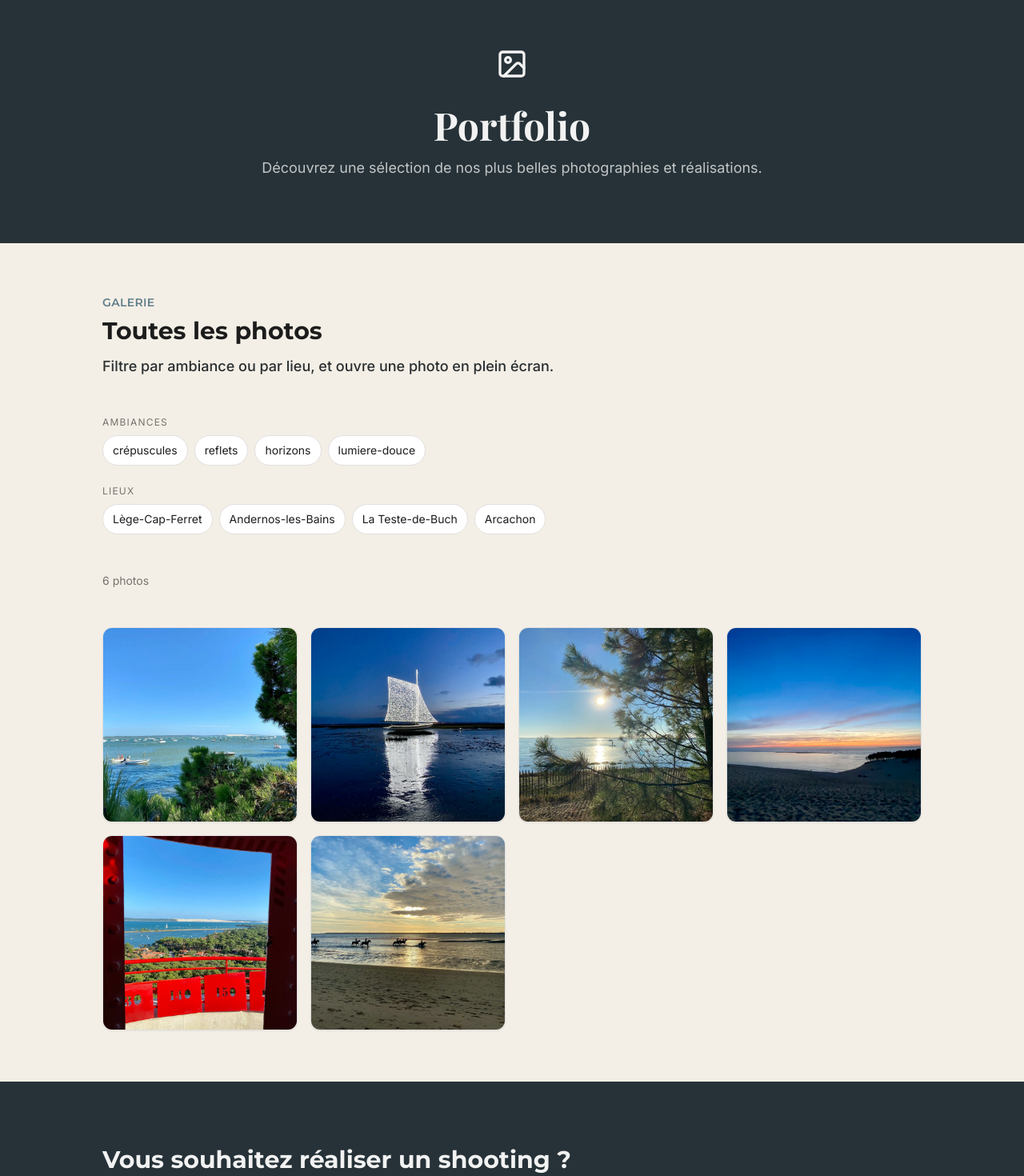
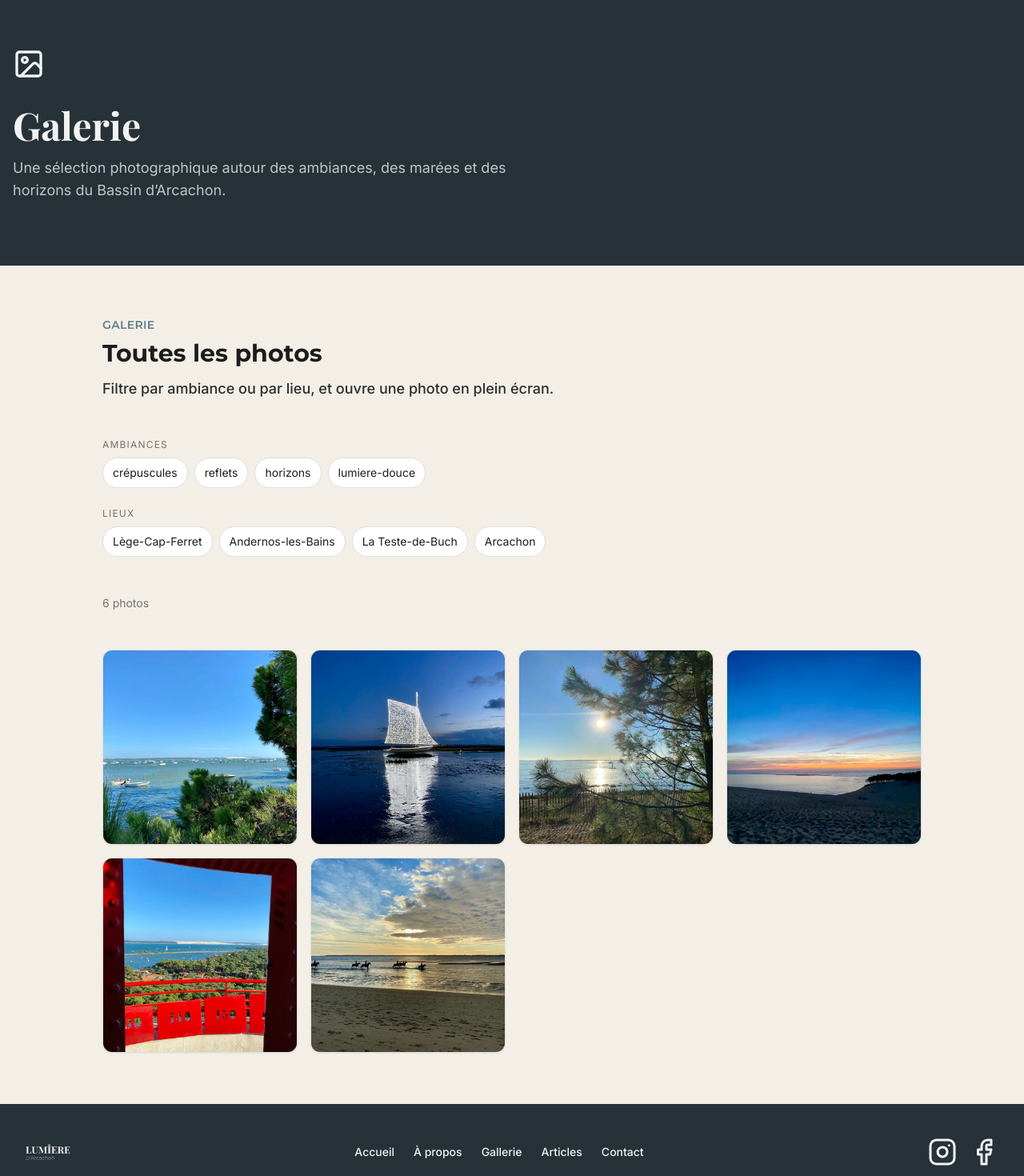
Before and after one commit to julienlisita/lumieredarcachon, a Next.js app: page /gallery in a window 1280 px wide. Shown: the part 100-1570 px from the top of the page at 80% size. Built offline with nearby package versions, Linux system fonts and the light colour scheme; a web font is replaced by a local one.

Commit message:
refactor(gallery): remove CTA and update page hero content

```diff
--- a/src/components/pages/Gallery.tsx
+++ b/src/components/pages/Gallery.tsx
@@ -3,7 +3,6 @@
 import { Image as ImageIcon } from 'lucide-react';
 import PageHero from '../patterns/PageHero';
 import GallerySection from '../gallery/GallerySection';
-import Cta from '../patterns/Cta';
 import { Suspense } from 'react';
 
 export default function Gallery() {
@@ -11,22 +10,14 @@ export default function Gallery() {
     <div>
       <PageHero
         icon={<ImageIcon size={40} />}
-        title="Portfolio"
-        subtitle="Découvrez une sélection de nos plus belles photographies et réalisations."
-        align="center"
+        title="Galerie"
+        subtitle="Une sélection photographique autour des ambiances, des marées et des horizons du Bassin d’Arcachon."
+        align="left"
       />
 
       <Suspense fallback={null}>
         <GallerySection />
       </Suspense>
-
-      <Cta
-        title="Vous souhaitez réaliser un shooting ?"
-        description="Contactez-nous pour immortaliser vos instants sous les plus belles lumières du Bassin."
-        align="left"
-        primaryLabel="Réserver un créneau"
-        primaryHref="/contact"
-      />
     </div>
   );
 }
```
